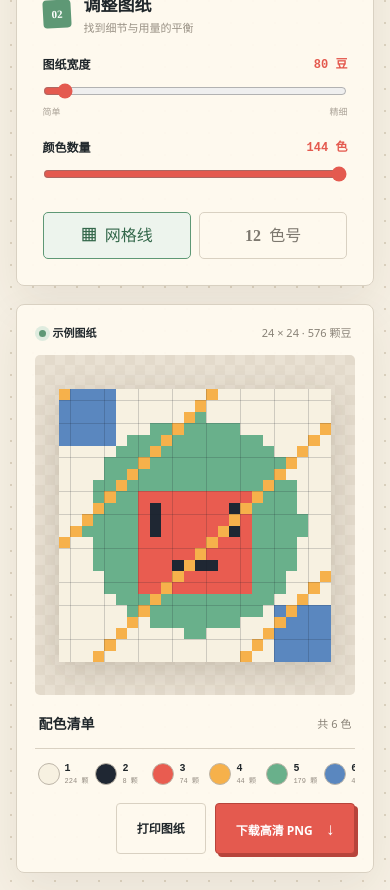
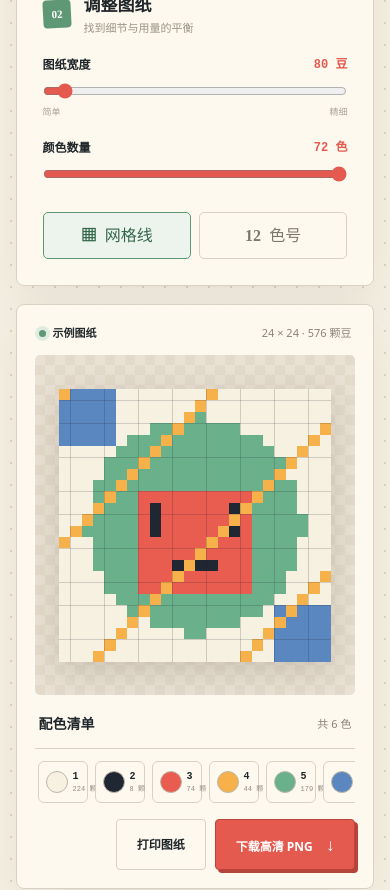
Before and after one commit to funfunword/beadgrid, a Next.js app: page / in a window 390 px wide. Shown: the part 780-1670 px from the top of the page. Built offline with nearby package versions, Linux system fonts and the light colour scheme.

Commit message:
Show responsive 72-color palette

```diff
--- a/app/globals.css
+++ b/app/globals.css
@@ -3,7 +3,21 @@
 /* Keep long palettes inside the preview column instead of widening the page. */
 @media screen {
   .preview-panel { min-width: 0; overflow: hidden; }
-  .palette-list { width: 100%; min-width: 0; max-width: 100%; overscroll-behavior-inline: contain; }
+  .palette-list {
+    display: grid;
+    grid-template-columns: repeat(auto-fit, minmax(76px, 1fr));
+    gap: 8px;
+    width: 100%;
+    min-width: 0;
+    max-width: 100%;
+    overflow: visible;
+  }
+  .palette-list .swatch {
+    min-width: 0;
+    padding: 7px;
+    border: 1px solid var(--line);
+    border-radius: 6px;
+  }
 }
 
 @media screen and (min-width: 801px) {
--- a/app/page.tsx
+++ b/app/page.tsx
@@ -9,8 +9,8 @@
 const DEFAULT_BEAD_WIDTH = 80;
 const MIN_BEAD_WIDTH = 32;
 const MAX_BEAD_WIDTH = 1000;
-const DEFAULT_COLOR_COUNT = 144;
-const MAX_COLOR_COUNT = 144;
+const DEFAULT_COLOR_COUNT = 72;
+const MAX_COLOR_COUNT = 72;
 const MAX_PALETTE_SAMPLES = 20000;
 const PALETTE_PASSES = 5;
 const COLOR_BUCKET_BITS = 5;
```
